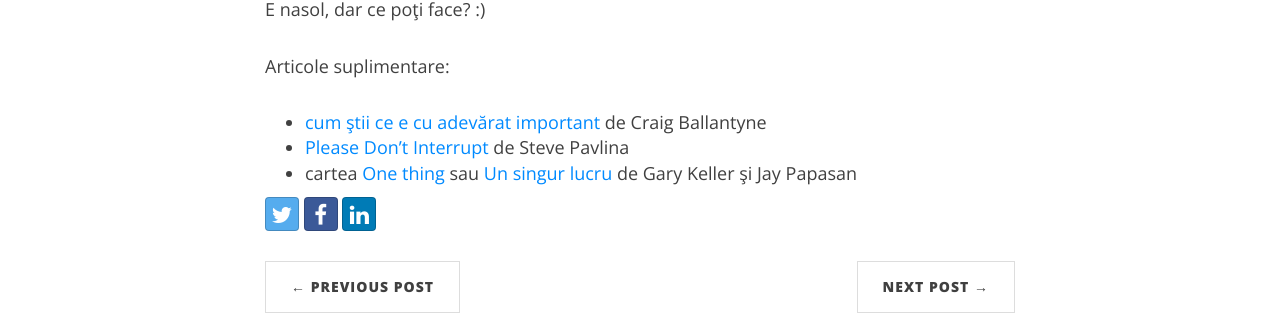
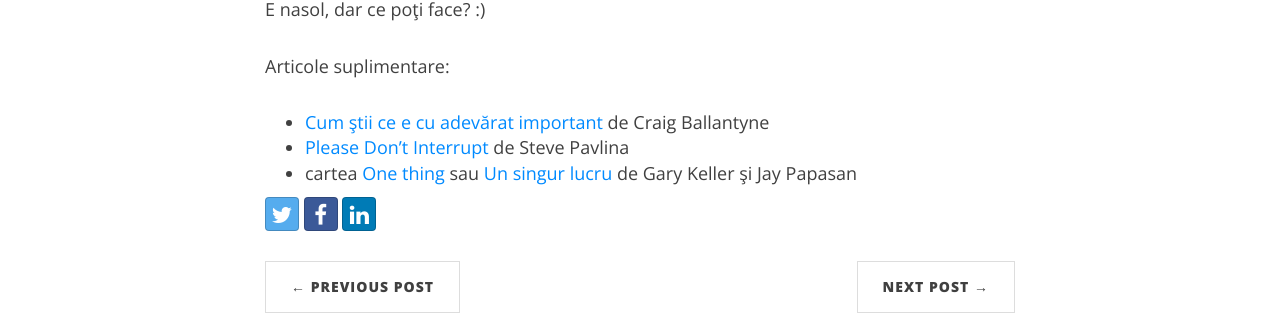
Before and after one commit to adrianharabula/adrianharabula.github.io, a Jekyll site: the page built from _posts/2018-01-15-cum-sa-faci-2018-un-an-super-productiv.md, in a window 1280 px wide and 900 px high, scrolled down 1023 px. Shown: the part 280-595 px from the top of the window. Built offline with Jekyll 4.4.1, drawn with Linux system fonts in a browser that asks for light colours; nearby versions of some CDN libraries; some of the changed lines change nothing that is shown.

Commit message:
update article link

```diff
--- a/_posts/2018-01-15-cum-sa-faci-2018-un-an-super-productiv.md
+++ b/_posts/2018-01-15-cum-sa-faci-2018-un-an-super-productiv.md
@@ -33,6 +33,6 @@
 E nasol, dar ce poţi face? :)
 
 Articole suplimentare:
- * [cum ştii ce e cu adevărat important](https://www.huffingtonpost.com/craig-ballantyne/identifying-what-really-m_b_11298464.html) de Craig Ballantyne
+ * [Cum ştii ce e cu adevărat important](http://www.earlytorise.com/identifies-what-really-matters) de Craig Ballantyne
  * [Please Don’t Interrupt](https://www.stevepavlina.com/blog/2013/01/please-dont-interrupt/) de Steve Pavlina
  * cartea [One thing](https://www.amazon.com/ONE-Thing-Surprisingly-Extraordinary-Results/dp/1885167776) sau [Un singur lucru](http://www.elefant.ro/carti/carte/self-help/dezvoltare-personala/un-singur-lucru-adevarul-neasteptat-de-simplu-de-la-baza-oricarei-reusite-235878.html) de Gary Keller şi Jay Papasan
```
